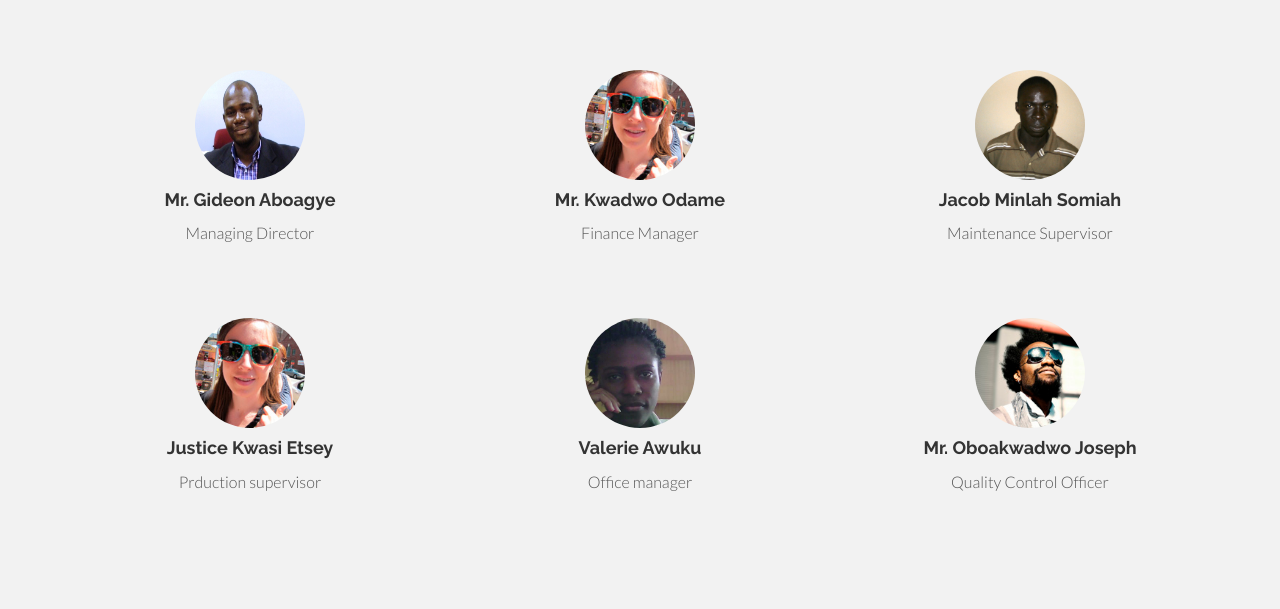
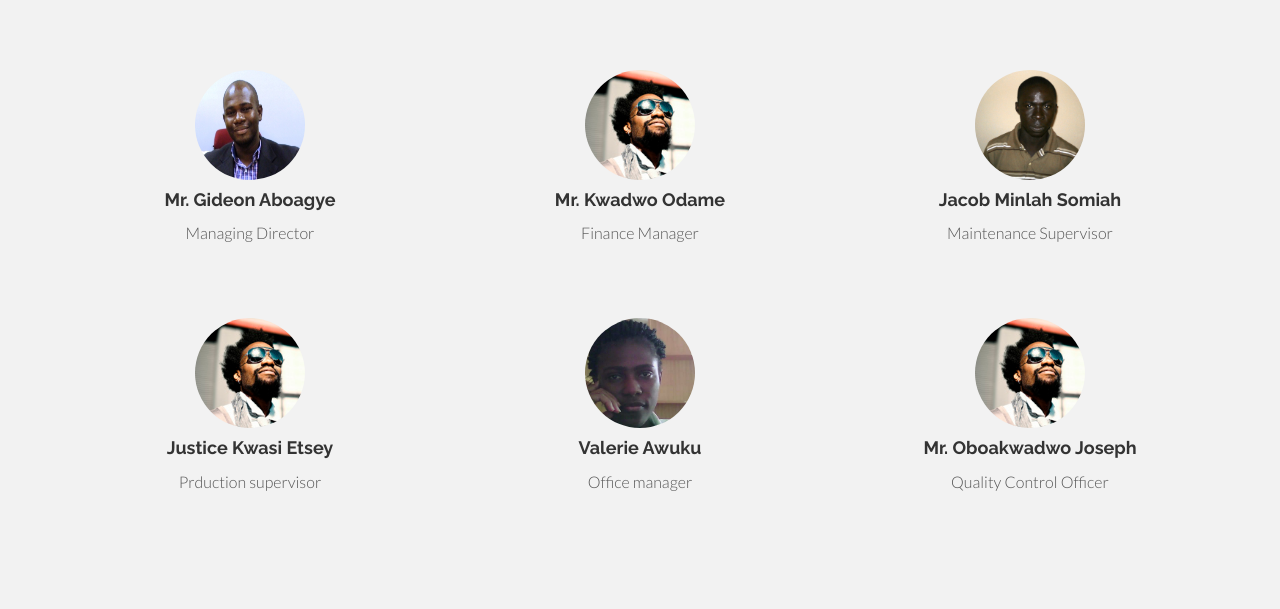
Before and after one commit to dragon-farming/dragon-Pharming, a plain HTML site: page about.html in a window 1280 px wide. Shown: the part 179-788 px from the top of the page. Drawn offline with nearby package versions, Linux system fonts and the light colour scheme.

Commit message:
Updated about.html

```diff
--- a/about.html
+++ b/about.html
@@ -74,7 +74,7 @@
 			</div><!-- col-lg-3 -->
 
 			<div class="col-lg-4">
-				<img class="img-circle" src="../assets/img/pic4.jpg" width="110" height="110" alt="Deborah Monney">
+				<img class="img-circle" src="../assets/img/pic3.jpg" width="110" height="110" alt="Deborah Monney">
 				<h4>Mr. Kwadwo Odame</h4>
 				<p>Finance Manager</p>
 				<!-- <p><a href="#">@deborah_monney</a></p> -->
@@ -91,7 +91,7 @@
 	<div class="row centered">
 			<br><br>
 			<div class="col-lg-4">
-				<img class="img-circle" src="../assets/img/pic4.jpg" width="110" height="110" alt="Dassah Anthony">
+				<img class="img-circle" src="../assets/img/pic3.jpg" width="110" height="110" alt="Dassah Anthony">
 				<h4>Justice Kwasi Etsey</h4>
 				<p>Prduction supervisor</p>
 				<!-- <p><a href="#">@dassah_anthony</a></p> -->
```
